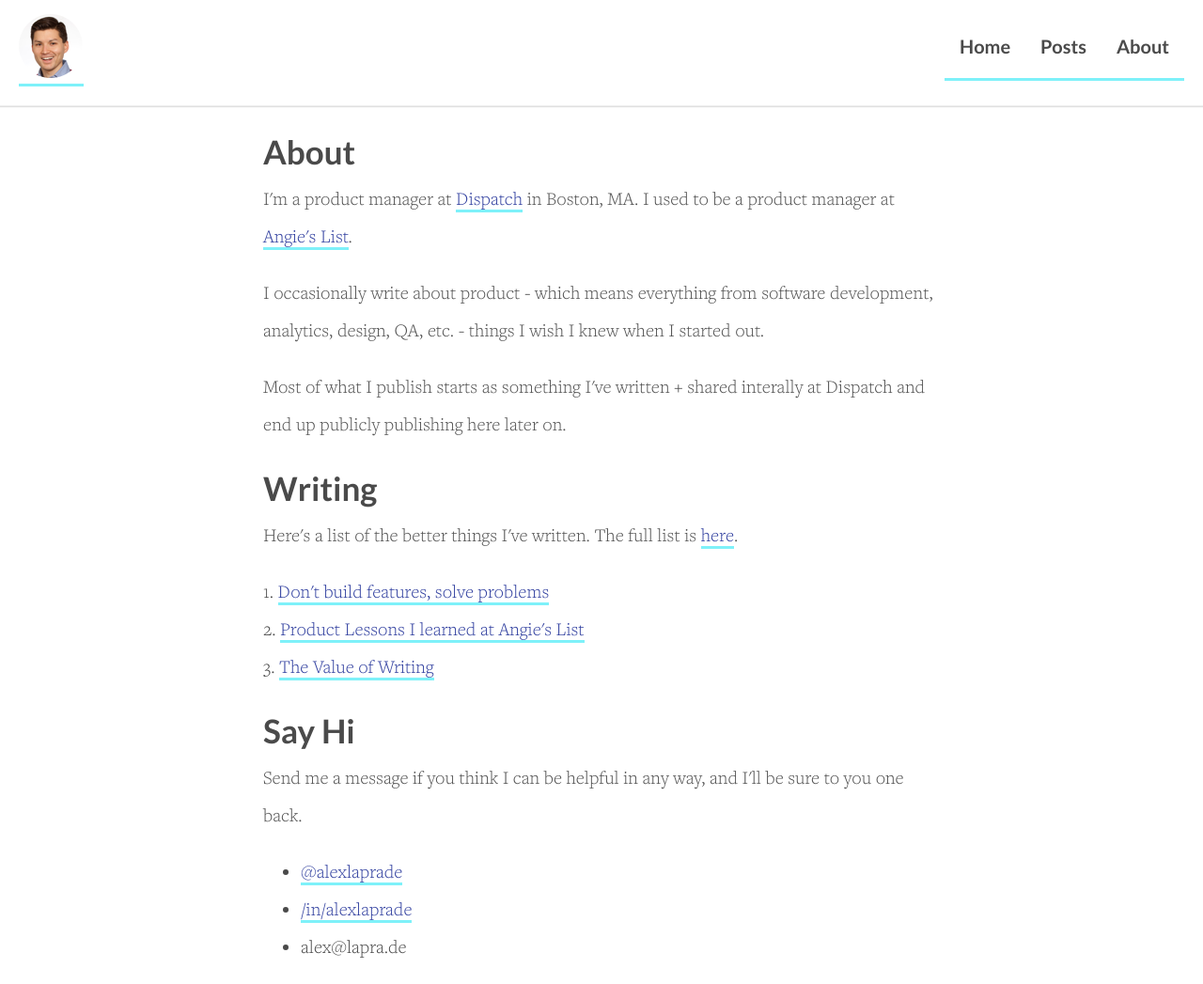
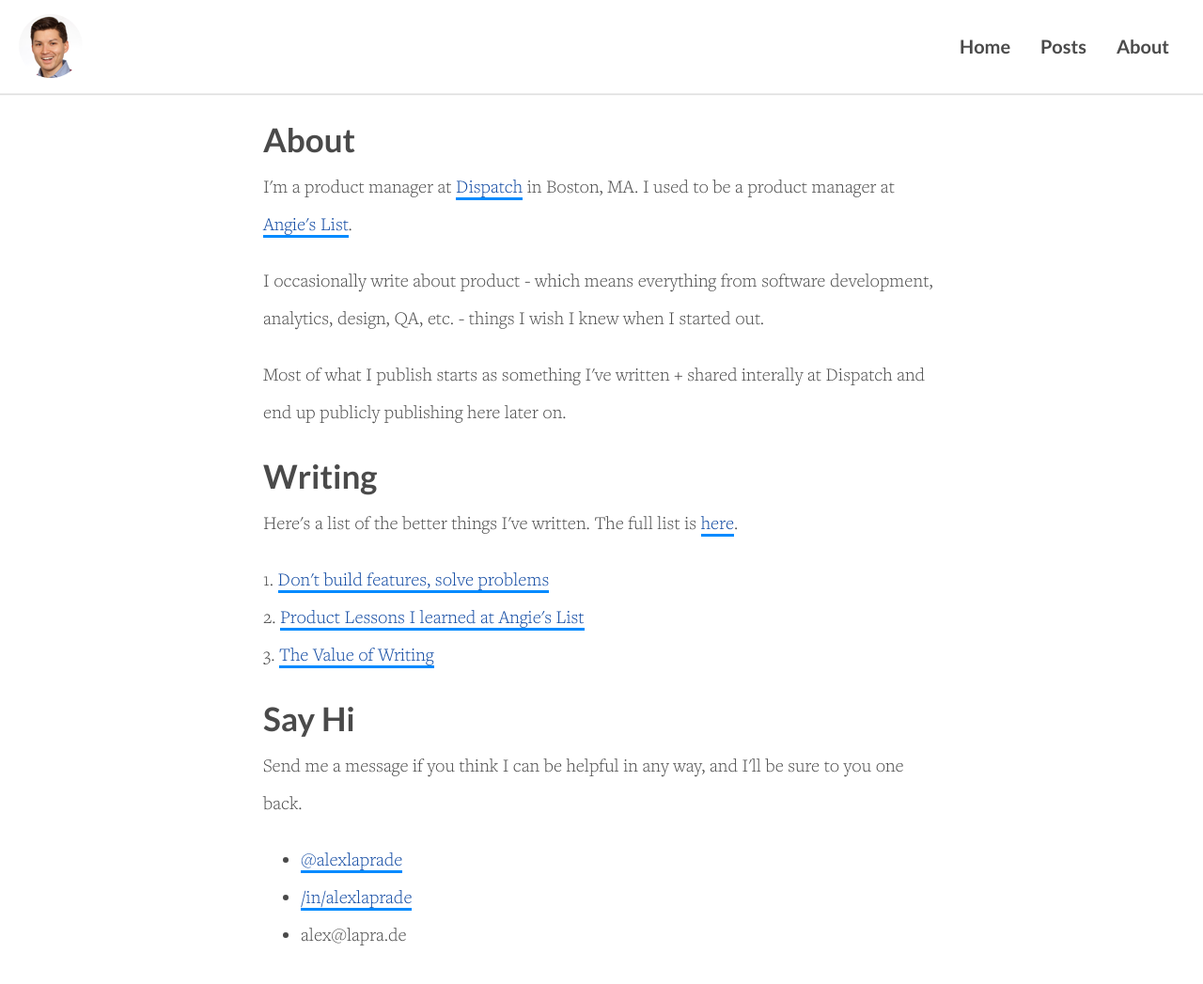
Before and after one commit to laprade/laprade.github.io, a Jekyll site: the page built from index.html, in a window 1280 px wide. Shown: the whole page at 94% size. Built offline with Jekyll 4.4.1, drawn with Linux system fonts in a browser that asks for light colours; the list of posts is cut into pages by our own code.

Commit message:
ready to pull request

```diff
--- a/_includes/head.html
+++ b/_includes/head.html
@@ -5,10 +5,10 @@
   <nav class=masthead>
     <ul class="navigation">
       <li class="nav_logo"><a href="/">
-        <img src="/images/headshot.png" alt="Alex LaPrade's Blog">
-      </a>
+        <img style="float:left" src="/images/headshot.png" alt="Alex LaPrade's Blog">
+</a>
       <li class="navigation"><a href="/about">About</a></li>
-      <li class="navigation"><a href="/posts">Posts</a></li>
+      <li class="navigation"><a href="/blog-posts/">Posts</a></li>
       <li class="navigation"><a href="/">Home</a></li>
     </ul>
   </nav>
--- a/public/css/lanyon.css
+++ b/public/css/lanyon.css
@@ -90,22 +90,46 @@ h4, h5, h6 {
 
 p {
   font-weight: 300;
-  color: #515151;
+  color: #4d4D4DS;
 }
 
 a {
   text-decoration: none;
-  color: #303F9F;
-  border-bottom: 3px solid #7ef1f9;
+  color: #0D47A1;
+  border-bottom: 3px solid #008AFF;
 }
+
 
 a:hover,
 a:focus {
-  background-color: #7ef1f9;
+  background-color: #008AFF;
 }
 
 li.nav_logo {
   float: left;
+}
+
+/*
+This is an alternate version of the class to have a border around
+the profile photo.
+li.nav_logo {
+  float: left;
+  border: 3px solid #008AFF;
+    border-radius: 10px;
+    -webkit-border-radius: 500px;
+    -moz-border-radius: 500px;
+}
+*/
+
+/* This is an override for link formatting */
+li.nav_logo a {
+  border-bottom: none;
+}
+
+/* This is an override for link formatting */
+li.nav_logo a:hover,
+li.nav_logo a:focus {
+  background-color: white;
 }
 
 ul.navigation {
@@ -129,10 +153,13 @@ li.navigation a {
   font-family: 'Lato','Open Sans', sans-serif;
   text-rendering: optimizeLegibility;
   font-weight: bold;
+  border-bottom: none;
 }
 
 li.navigation a:hover {
-  background-color: red;
+  /* White background here is an override on link formatting */
+  background-color: white;
+  color: #008AFF;
 }
 
 li.navigation .active {
```
